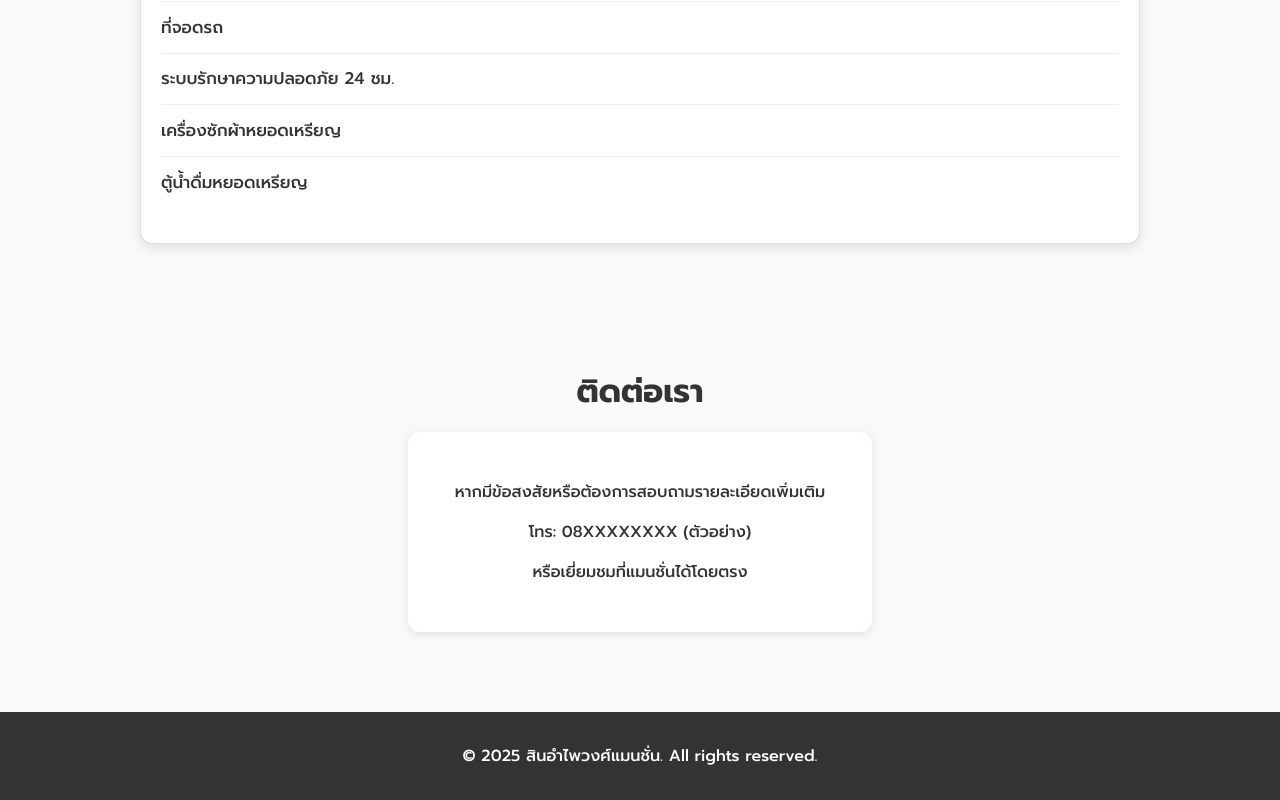
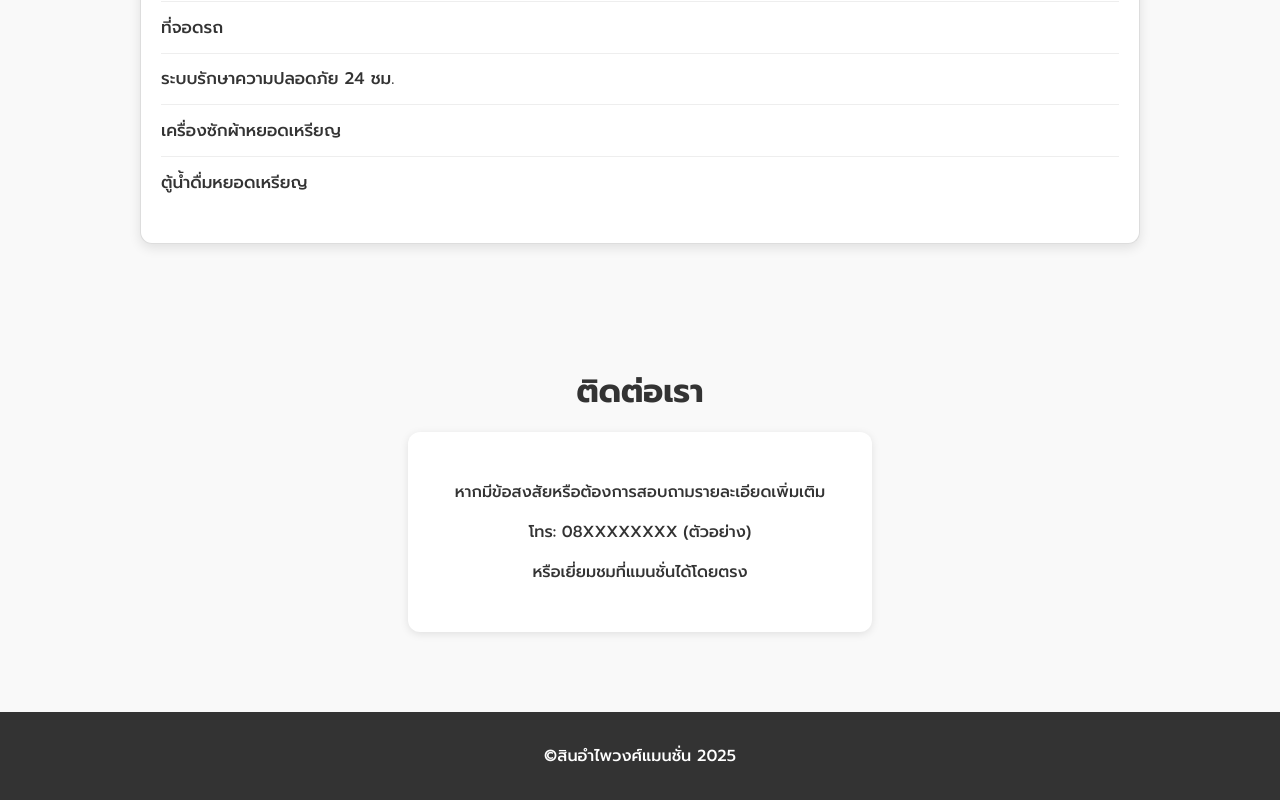
Before and after one commit to Devwithsin/turtle, a plain HTML site: page index.html in a window 1280 px wide. Shown: the part 1655-2455 px from the top of the page. Drawn offline with Linux system fonts and the light colour scheme.

Commit message:
Update index.html

```diff
--- a/index.html
+++ b/index.html
@@ -83,7 +83,7 @@
 </section>
 
 <footer>
-    <p>&copy; 2025 สินอำไพวงศ์แมนชั่น. All rights reserved.</p>
+    <p>&copy;สินอำไพวงศ์แมนชั่น 2025</p>
 </footer>
 
 <script>
@@ -123,4 +123,5 @@ document.addEventListener('DOMContentLoaded', (event) => {
 </script>
 
 </body>
+
 </html>
```
